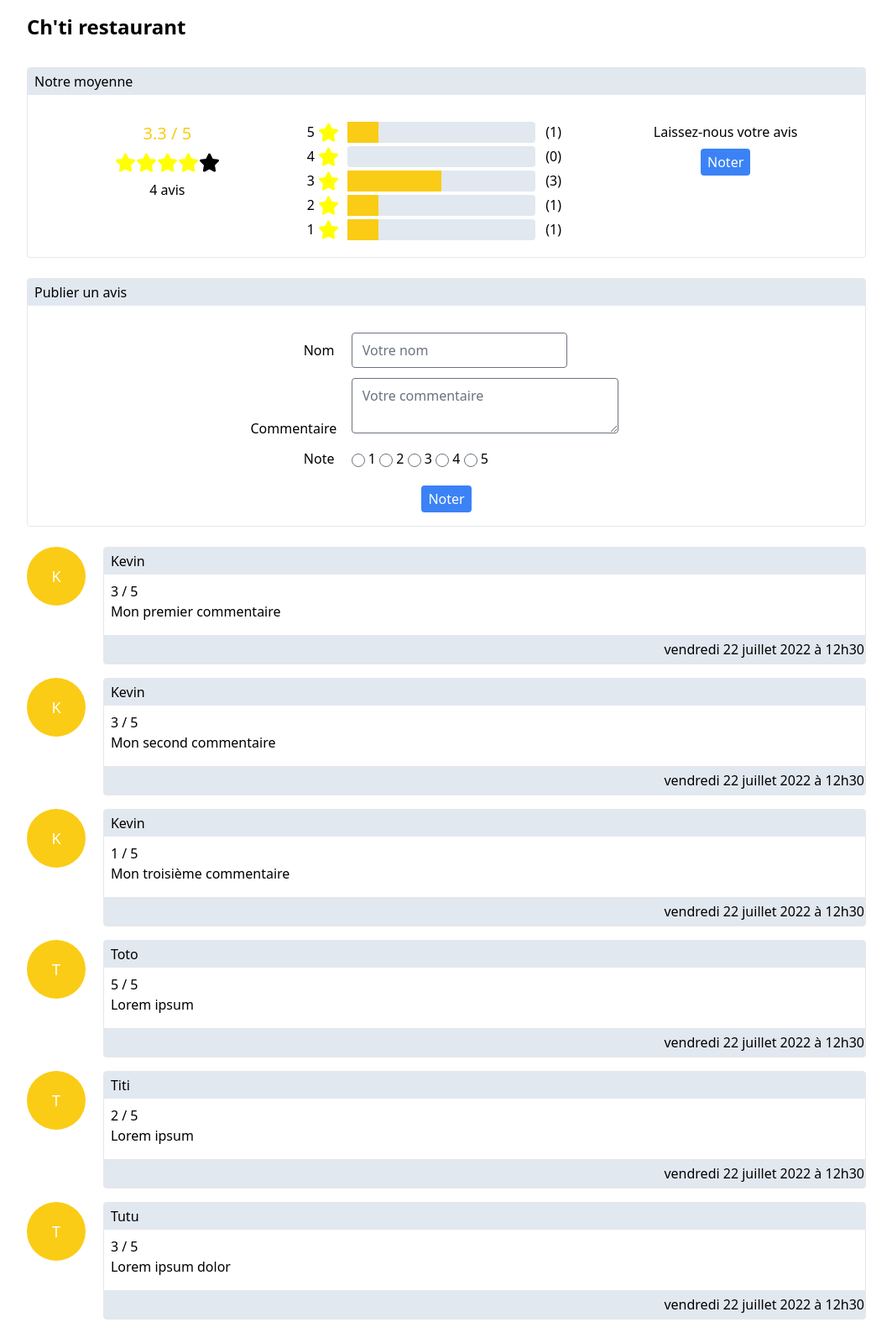
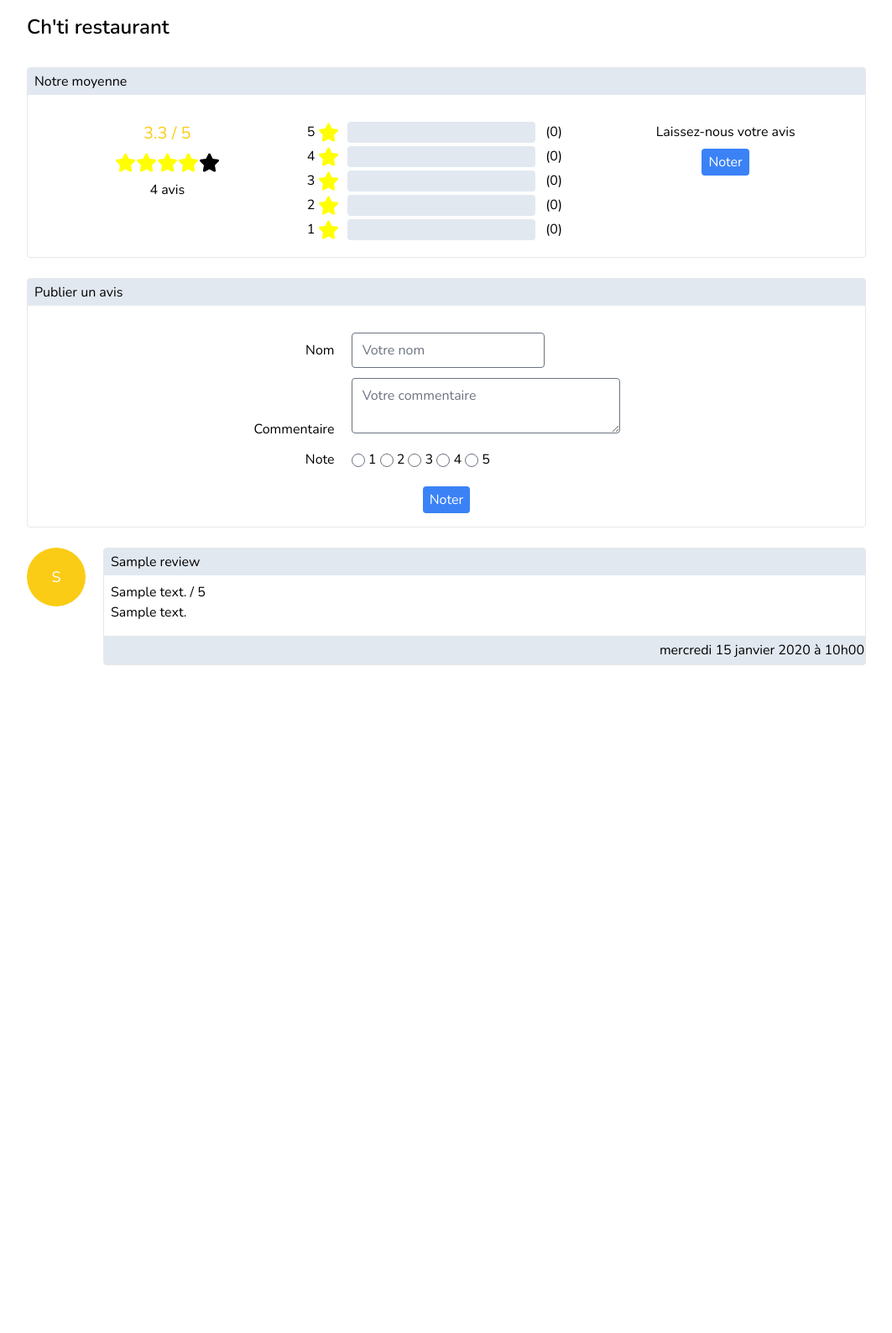
Before and after one commit to WebioVG/Views, a PHP site: page / in a window 1280 px wide. Shown: the whole page at 84% size, without its empty margins (108-1171 px from the left). After the commit the page ends 792 px from the top, so only its background shows below. Run offline with PHP 8.4, Linux system fonts and the light colour scheme; tables that the repository leaves empty or names only in its code hold one stand-in row (values such as "Sample post"); some libraries are stand-ins or nearby versions.

Commit message:
done: database created and usable

```diff
--- a/config/db.php
+++ b/config/db.php
@@ -2,7 +2,7 @@
 
 // Configuration BDD
 define('DB_HOST', 'localhost');
-define('DB_NAME', 'views');
+define('DB_NAME', 'reviews');
 define('DB_USER', 'root');
 define('DB_PASSWORD', '');
 
--- a/index.php
+++ b/index.php
@@ -7,61 +7,24 @@
     <meta name="viewport" content="width=device-width, initial-scale=1.0">
 
     <script src="https://cdn.tailwindcss.com?plugins=forms,typography,aspect-ratio,line-clamp"></script>
+    <link href="https://fonts.googleapis.com/css2?family=Nunito:wght@400;600;700&display=swap" rel="stylesheet">
 
     <title>Liste des avis</title>
 </head>
 
-<body class="w-[1000px] mx-auto">
+<body class="w-[1000px] mx-auto font-['Nunito']">
 
     <?php
 
+        require 'config/db.php';
         require 'config/helpers.php';
 
         $name = sanitize($_POST['name'] ?? null);
-        $message = sanitize($_POST['message'] ?? null);
+        $review = sanitize($_POST['review'] ?? null);
         $note = sanitize($_POST['note'] ?? null);
 
         $errors = [];
         $success = false;
-
-        $views = [
-            [
-                'name' => 'Kevin',
-                'message' => 'Mon premier commentaire',
-                'note' => '3',
-                'created_at' => date('Y-m-d H:i:s', strtotime('+2 hours'))
-            ],
-            [
-                'name' => 'Kevin',
-                'message' => 'Mon second commentaire',
-                'note' => '3',
-                'created_at' => date('Y-m-d H:i:s', strtotime('+2 hours'))
-            ],
-            [
-                'name' => 'Kevin',
-                'message' => 'Mon troisième commentaire',
-                'note' => '1',
-                'created_at' => date('Y-m-d H:i:s', strtotime('+2 hours'))
-            ],
-            [
-                'name' => 'Toto',
-                'message' => 'Lorem ipsum',
-                'note' => '5',
-                'created_at' => date('Y-m-d H:i:s', strtotime('+2 hours'))
-            ],
-            [
-                'name' => 'Titi',
-                'message' => 'Lorem ipsum',
-                'note' => '2',
-                'created_at' => date('Y-m-d H:i:s', strtotime('+2 hours'))
-            ],
-            [
-                'name' => 'Tutu',
-                'message' => 'Lorem ipsum dolor',
-                'note' => '3',
-                'created_at' => date('Y-m-d H:i:s', strtotime('+2 hours'))
-            ],
-        ];
 
         if (isSubmit()) {
             if (strlen($name) === 0) {
@@ -70,8 +33,8 @@
                 $errors['name'] = 'Le nom ne peut excéder 30 caractères.';
             }
 
-            if (strlen($message) > 250) {
-                $errors['name'] = 'Le message ne peut excéder 250 caractères.';
+            if (strlen($review) > 250) {
+                $errors['name'] = 'Le review ne peut excéder 250 caractères.';
             }
 
             if ($note !== '1' && $note !== '2' && $note !== '3' && $note !== '4' && $note !== '5') {
@@ -79,14 +42,16 @@
             }
 
             if (empty($errors)) {
-                array_push($views, [
+                insert('INSERT INTO reviews (name, review, note, created_at) VALUES (:name, :review, :note, :created_at)', [
                     'name' => $name,
-                    'message' => $message,
+                    'review' => $review,
                     'note' => $note,
                     'created_at' => date('Y-m-d H:i:s', strtotime('+2 hours'))
                 ]);
             }
         }
+
+        $views = select('SELECT * FROM reviews') ?? [];
 
         function filterViewsByNote($views, $note) {
             return array_filter($views, function ($v) use ($note) {
@@ -230,8 +195,8 @@
             </div>
 
             <div class="mb-3 w-full">
-                <label class="w-[100px] inline-block text-end mr-4" for="message">Commentaire</label>
-                <textarea class="rounded" placeholder="Votre commentaire" name="message" id="message" cols="30" rows="2"></textarea>
+                <label class="w-[100px] inline-block text-end mr-4" for="review">Commentaire</label>
+                <textarea class="rounded" placeholder="Votre commentaire" name="review" id="review" cols="30" rows="2"></textarea>
             </div>
 
             <div class="mb-3 w-full">
@@ -262,7 +227,7 @@
                     <p class="bg-slate-200 pl-2 py-1"><?= $view['name'] ?></p>
                     <div class="pl-2 pt-2 pb-4">
                         <div><?= $view['note'] ?> / 5</div>
-                        <p><?= $view['message'] ?></p>
+                        <p><?= $view['review'] ?></p>
                     </div>
                     <p class="text-end bg-slate-200 pl-2 py-1 border"><?= dateToFrench($view['created_at'], 'l d F Y \à H\hi') ?></p>
                 </div>
```
Also changed, not shown: 1 other file.
